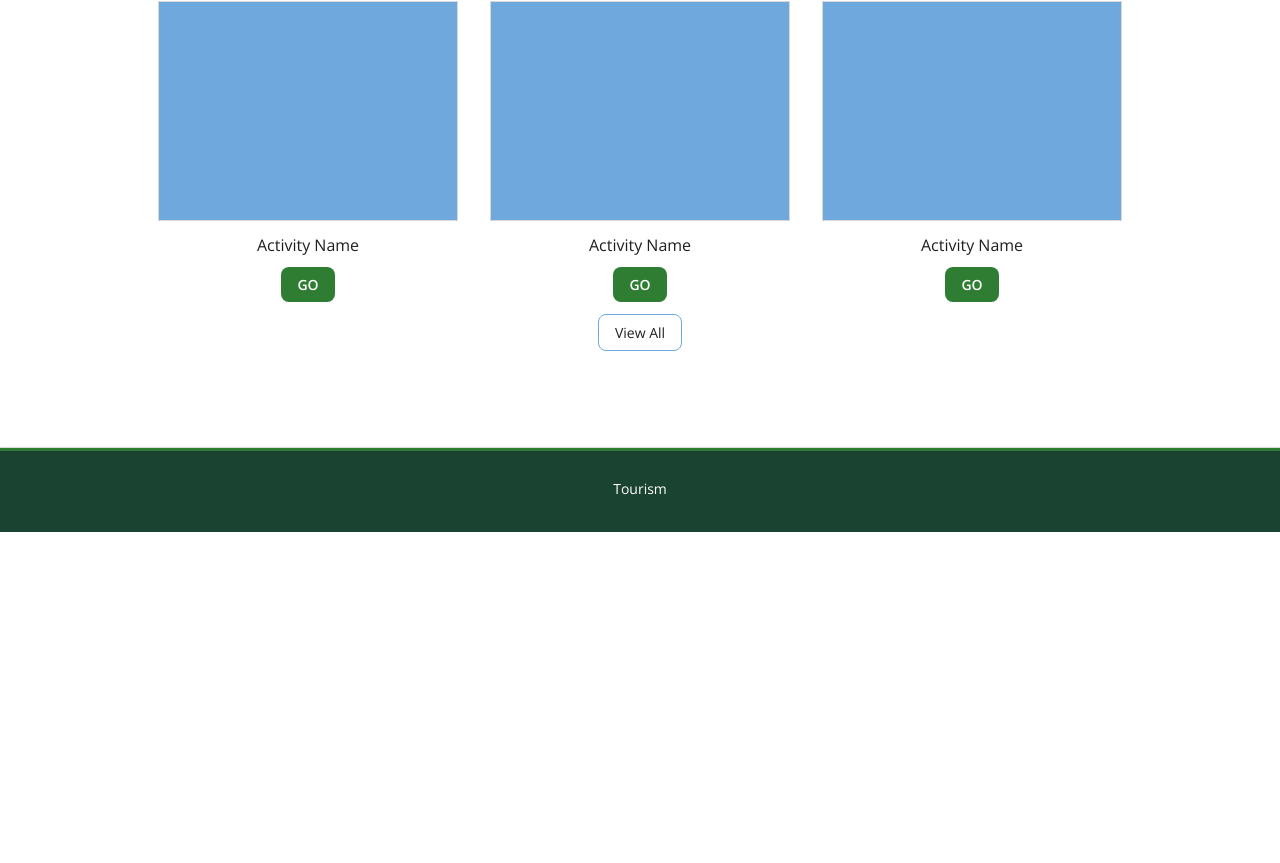
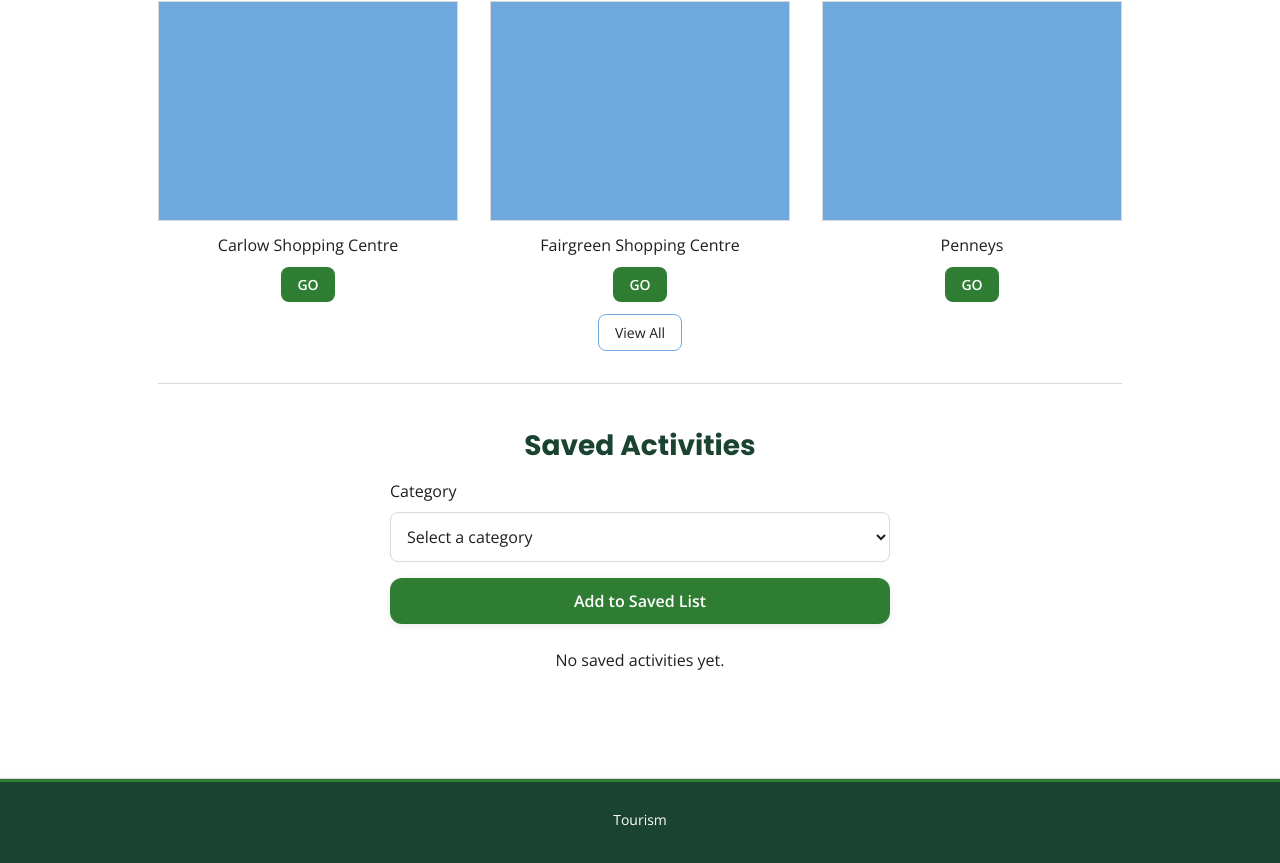
Before and after one commit to MalachyNeal/PowerpuffGirls, a SvelteKit app: page /things-to-do in a window 1280 px wide. Shown: the part 1189-2052 px from the top of the page. Before the commit the page ends 1721 px from the top, so only its background shows below. Built offline with nearby package versions, Linux system fonts and the light colour scheme.

Commit message:
added saved activities dropdown functionality

```diff
--- a/src/app.html
+++ b/src/app.html
@@ -13,7 +13,7 @@
 		<meta name="keywords" content="SvelteKit, UI Design, Frontend Development, Web App" />
 
 		<!-- Sets the website favicon dynamically using SvelteKit's assets system -->
-		<link rel="icon" href="%sveltekit.assets%/favicon.png" />
+		<link rel="icon" href="%sveltekit.assets%/logo.png" />
 		<!-- Links to a global CSS file for consistent styling across all pages -->
 		<link rel="stylesheet" href="%sveltekit.assets%/styles/variables.css" />
 		<link rel="stylesheet" href="%sveltekit.assets%/styles/global.css" />
--- a/src/routes/things-to-do/+page.svelte
+++ b/src/routes/things-to-do/+page.svelte
@@ -1,21 +1,76 @@
 <script>
     const entertainmentItems = [
-        { id: 1, name: 'Activity Name' },
-        { id: 2, name: 'Activity Name' },
-        { id: 3, name: 'Activity Name' }
+        { id: 1, name: 'IMC Cinema' },
+        { id: 2, name: 'The Dome Entertainment Centre' },
+        { id: 3, name: 'Graiguecullen Swimming Pool' },
+        { id: 4, name: 'The Foundry Nightclub' }
     ];
 
     const popularPlacesItems = [
-        { id: 4, name: 'Activity Name' },
-        { id: 5, name: 'Activity Name' },
-        { id: 6, name: 'Activity Name' }
+        { id: 5, name: 'Brownshill Portal Dolmen' },
+        { id: 6, name: 'Carlow County Museum' },
+        { id: 7, name: 'Carlow Castle' },
+        { id: 8, name: "Duckett's Grove" }
     ];
 
     const shoppingItems = [
-        { id: 7, name: 'Activity Name' },
-        { id: 8, name: 'Activity Name' },
-        { id: 9, name: 'Activity Name' }
+        { id: 9, name: 'Carlow Shopping Centre' },
+        { id: 10, name: 'Fairgreen Shopping Centre' },
+        { id: 11, name: 'Penneys' },
+        { id: 12, name: 'Haddens Centre' }
     ];
+
+    let selectedCategory = '';
+    let selectedActivity = '';
+    let savedActivities = [];
+
+    function getActivitiesForCategory() {
+        if(selectedCategory === 'Entertainment') {
+            return entertainmentItems;
+        }
+
+        if(selectedCategory === 'Popular Places') {
+            return popularPlacesItems;
+        }
+
+        if(selectedCategory === 'Shopping') {
+            return shoppingItems;
+        }
+
+        return [];
+    }
+
+    function handleCategoryChange() {
+        selectedActivity = '';
+    }
+
+    function addActivity() {
+        if (selectedCategory === '' || selectedActivity === '') {
+            return;
+        }
+
+        let activityAlreadySaved = false;
+
+        for (let i = 0; i < savedActivities.length; i++) {
+            if (savedActivities[i].name === selectedActivity) {
+                activityAlreadySaved = true;
+            }
+        }
+
+        if(activityAlreadySaved === true) {
+            return;
+        }
+
+        savedActivities.push({
+            id: Date.now(),
+            name: selectedActivity,
+            category: selectedCategory
+        });
+
+        savedActivities = savedActivities;
+        selectedCategory = '';
+        selectedActivity = '';
+    }
 </script>
 
 <svelte:head>
@@ -31,11 +86,11 @@
         <h2>Entertainment</h2>
 
         <div class="card-grid desktop-cards">
-            {#each entertainmentItems as item}
+            {#each entertainmentItems.slice(0, 3) as item}
                 <div class="activity-card">
                     <div class="image-placeholder"></div>
                     <p class="activity-name">{item.name}</p>
-                    <button class="go-button">GO</button>
+                    <button class="go-button" aria-label={'Go to ${item.name}'}>GO</button>
                 </div>
             {/each}
         </div>
@@ -44,7 +99,7 @@
             <div class="activity-card">
                 <div class="image-placeholder"></div>
                 <p class="activity-name">{entertainmentItems[0].name}</p>
-                <button class="go-button">GO</button>
+                <button class="go-button" aria-label={'Go to ${entertainmentItems[0].name}'}>GO</button>
             </div>
         </div>
 
@@ -55,11 +110,11 @@
         <h2>Popular Places</h2>
 
         <div class="card-grid desktop-cards">
-            {#each popularPlacesItems as item}
+            {#each popularPlacesItems.slice(0, 3) as item}
                 <div class="activity-card">
                     <div class="image-placeholder"></div>
                     <p class="activity-name">{item.name}</p>
-                    <button class="go-button">GO</button>
+                    <button class="go-button" aria-label={'Go to ${item.name}'}>GO</button>
                 </div>
             {/each}
         </div>
@@ -68,7 +123,7 @@
             <div class="activity-card">
                 <div class="image-placeholder"></div>
                 <p class="activity-name">{popularPlacesItems[0].name}</p>
-                <button class="go-button">GO</button>
+                <button class="go-button" aria-label={'Go to ${popularPlacesItems[0].name}'}>GO</button>
             </div>
         </div>
 
@@ -79,11 +134,11 @@
         <h2>Shopping</h2>
 
         <div class="card-grid desktop-cards">
-            {#each shoppingItems as item}
+            {#each shoppingItems.slice(0, 3) as item}
                 <div class="activity-card">
                     <div class="image-placeholder"></div>
                     <p class="activity-name">{item.name}</p>
-                    <button class="go-button">GO</button>
+                    <button class="go-button" aria-label={'Go to ${item.name}'}>GO</button>
                 </div>
             {/each}
         </div>
@@ -92,11 +147,54 @@
             <div class="activity-card">
                 <div class="image-placeholder"></div>
                 <p class="activity-name">{shoppingItems[0].name}</p>
-                <button class="go-button">GO</button>
+                <button class="go-button" aria-label={'Go to ${shoppingItems[0].name}'}>GO</button>
             </div>
         </div>
 
         <button class="view-all-button">View All</button>
+    </section>
+
+    <section class="saved-section">
+        <h2>Saved Activities</h2>
+
+        <div class="saved-form">
+            <div class="field">
+                <label for="category-select">Category</label>
+                <select id="category-select" bind:value={selectedCategory} on:change={handleCategoryChange}>
+                    <option value="">Select a category</option>
+                    <option value="Entertainment">Entertainment</option>
+                    <option value="Popular Places">Popular Places</option>
+                    <option value="Shopping">Shopping</option>
+                </select>
+            </div>
+
+            {#if selectedCategory !== ''}
+                <div class="field">
+                    <label for="activity-select">Activity</label>
+                    <select id="activity-select" bind:value={selectedActivity}>
+                        <option value="">Select an activity</option>
+                        {#each getActivitiesForCategory() as activity}
+                            <option value={activity.name}>{activity.name}</option>
+                        {/each}
+                    </select>
+                </div>
+            {/if}
+
+            <button class="primary-button" on:click={addActivity}>Add to Saved List</button>
+        </div>
+
+        {#if savedActivities.length === 0}
+            <p class="empty-message">No saved activities yet.</p>
+        {:else}
+            <div class="saved-list">
+                {#each savedActivities as activity}
+                    <div class="saved-item">
+                        <p class="saved-category">{activity.category}</p>
+                        <p class="saved-name">{activity.name}</p>
+                    </div>
+                {/each}
+            </div>
+        {/if}
     </section>
 </div>
 
@@ -125,9 +223,15 @@
         padding-top: var(--space-xs);
     }
 
+    .saved-section {
+        margin-top: var(--space-xl);
+        padding-top: var(--space-sm);
+    }
+
     h2 {
         font-size: var(--font-xl);
         margin-bottom: var(--space-md);
+        text-align: center;
     }
 
     .card-grid {
@@ -166,6 +270,7 @@
     .activity-name {
         margin: 0 0 var(--space-xs);
         font-size: var(--font-base);
+        text-align: center;
     }
 
     .go-button {
@@ -194,6 +299,49 @@
         margin-top: var(--space-sm);
     }
 
+    .saved-form {
+        display: flex;
+        flex-direction: column;
+        gap: var(--space-md);
+        max-width: 500px;
+        margin: 0 auto var(--space-lg);
+    }
+
+    .field {
+        display: flex;
+        flex-direction: column;
+        gap: var(--space-xs);
+    }
+
+    .saved-list {
+        display: flex;
+        flex-direction: column;
+        gap: var(--space-sm);
+        max-width: 500px;
+        margin: 0 auto;
+    }
+
+    .saved-item {
+        background-color: var(--color-background);
+        border: 1px solid var(--color-border);
+        border-radius: var(--radius-md);
+        padding: var(--space-md);
+    }
+
+    .saved-name {
+        margin: 0;
+    }
+
+    .saved-category {
+        margin: 0 0 var(--space-xs);
+        font-weight: 600;
+        color: var(--color-secondary);
+    }
+
+    .empty-message {
+        text-align: center;
+    }
+
     @media (max-width: 1024px) {
         .things-page {
             padding: var(--space-sm);
```
